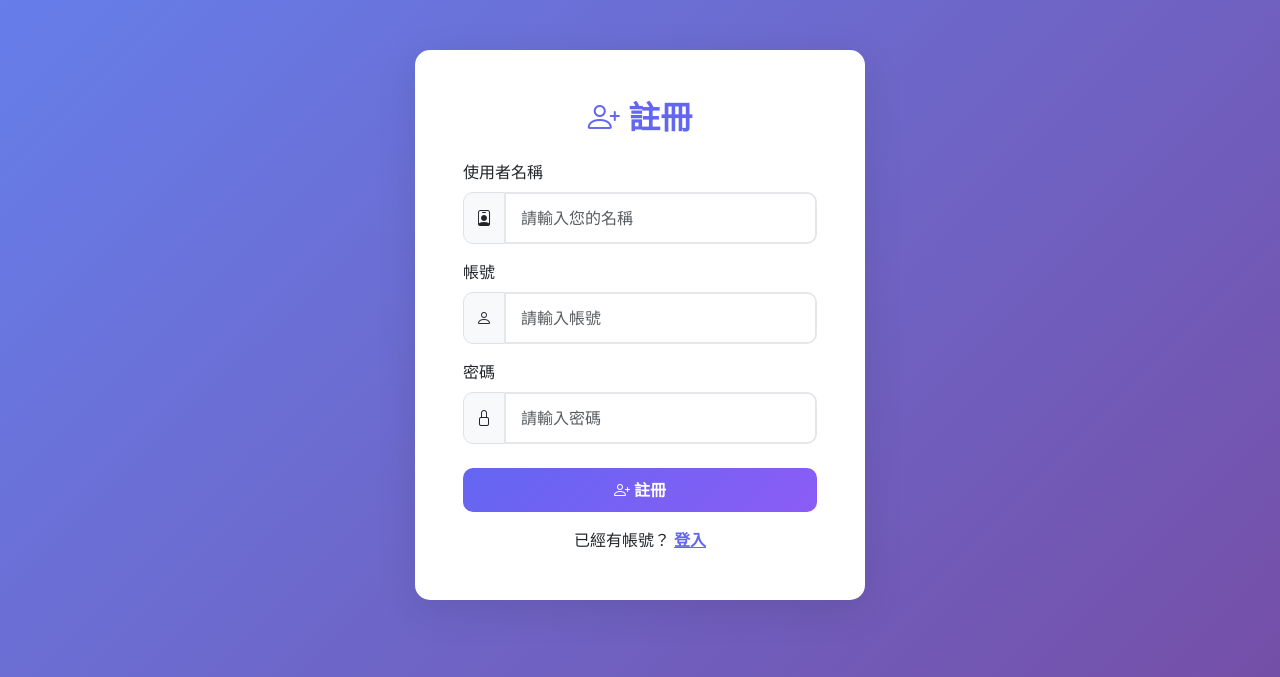
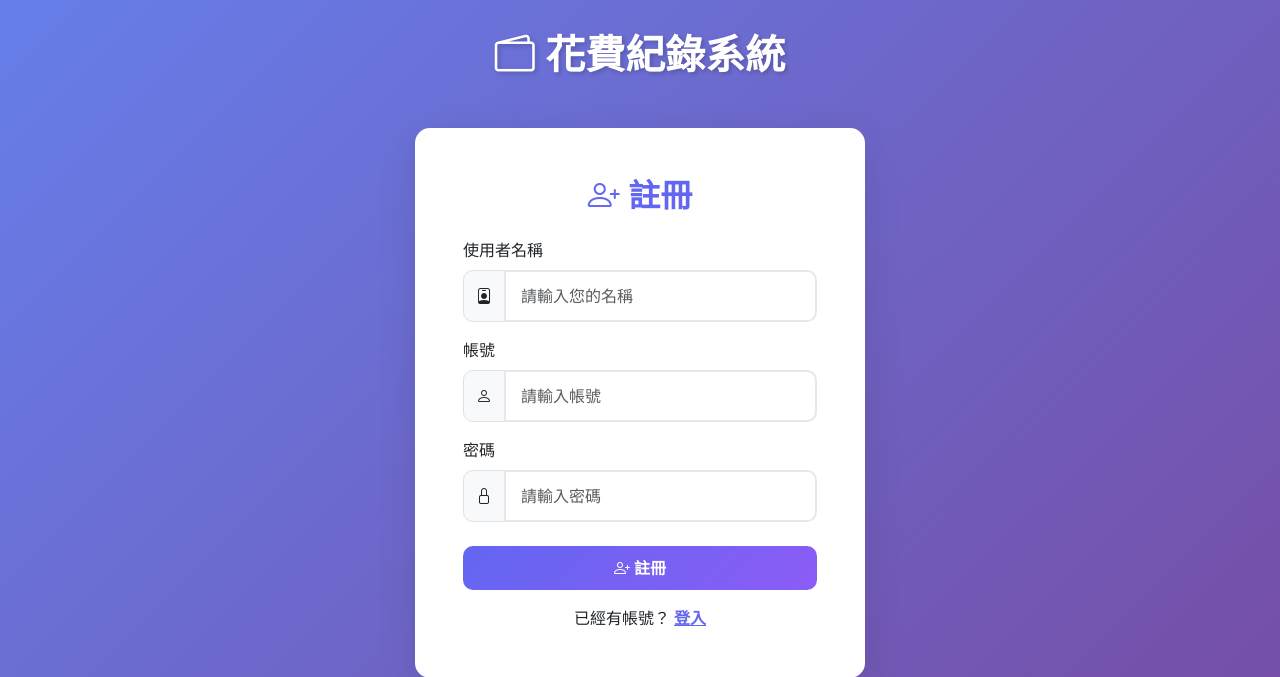
Before and after one commit to cpnerv-bit/spendingrecord, a Flask app: page /register in a window 1280 px wide. Shown: the top 677 px of the page. Run offline with Flask 3, Linux system fonts and the light colour scheme.

Commit message:
更新內容

```diff
--- a/templates/login.html
+++ b/templates/login.html
@@ -3,6 +3,12 @@
 {% block title %}登入 - 花費紀錄系統{% endblock %}
 
 {% block content %}
+<div class="text-center mb-4">
+    <h1 style="color: white; font-weight: 700; text-shadow: 2px 2px 4px rgba(0, 0, 0, 0.2);">
+        <i class="bi bi-wallet2"></i> 花費紀錄系統
+    </h1>
+</div>
+
 <div class="auth-card">
     <div class="card">
         <div class="card-body p-5">
--- a/templates/register.html
+++ b/templates/register.html
@@ -3,6 +3,12 @@
 {% block title %}註冊 - 花費紀錄系統{% endblock %}
 
 {% block content %}
+<div class="text-center mb-4">
+    <h1 style="color: white; font-weight: 700; text-shadow: 2px 2px 4px rgba(0, 0, 0, 0.2);">
+        <i class="bi bi-wallet2"></i> 花費紀錄系統
+    </h1>
+</div>
+
 <div class="auth-card">
     <div class="card">
         <div class="card-body p-5">
```
